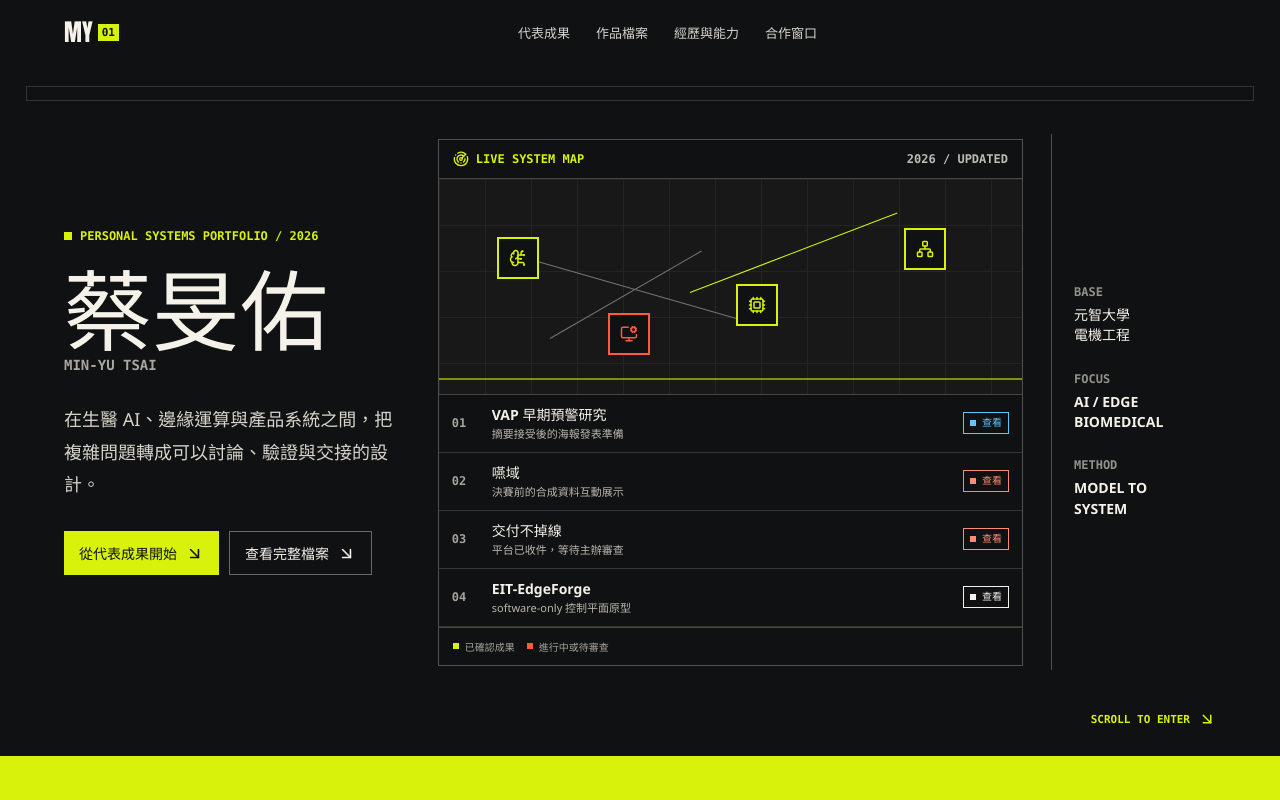
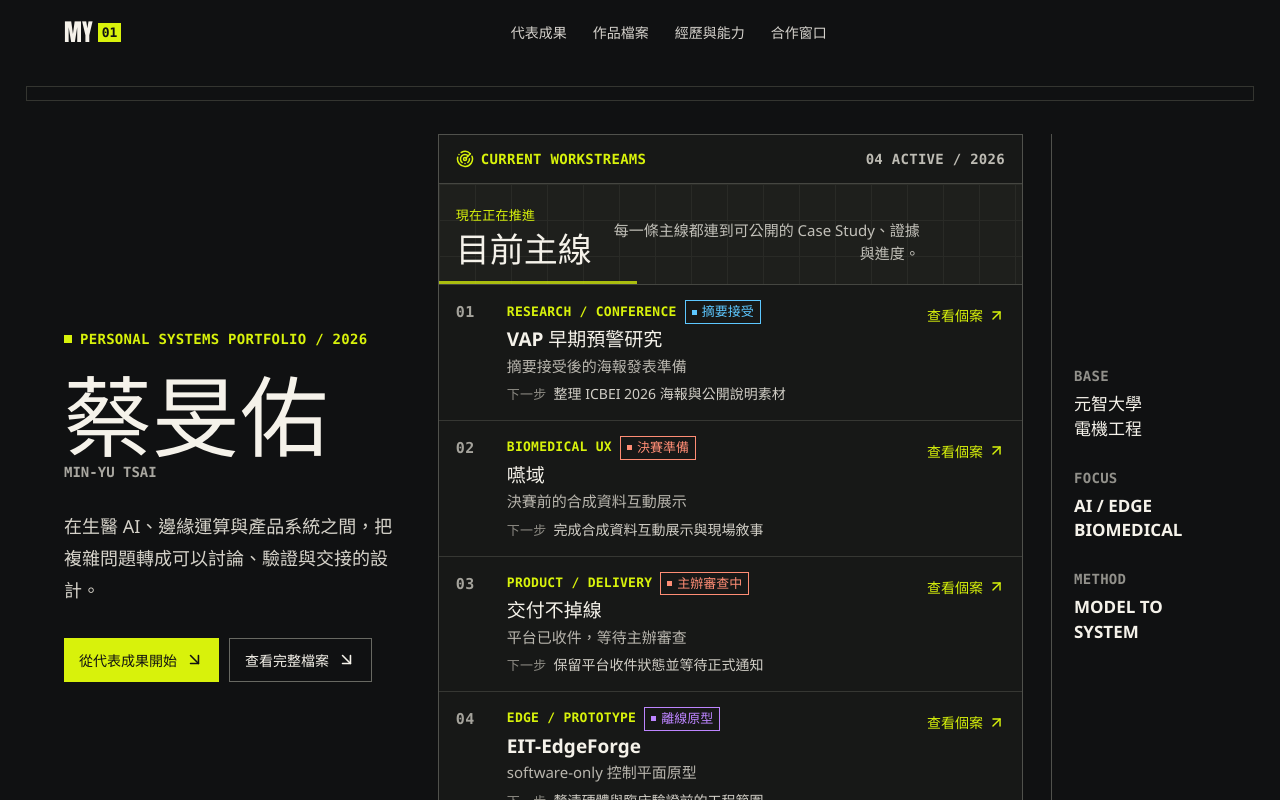
Before and after one commit to Daniel-Tsai-9487/Daniel-Tsai-9487.github.io, a React (Vite) app: page / in a window 1280 px wide. Shown: the top 800 px of the page. Built offline with nearby package versions, Linux system fonts and the light colour scheme.

Commit message:
feat: clarify active workstreams and improve readability

```diff
--- a/src/App.tsx
+++ b/src/App.tsx
@@ -24,9 +24,7 @@ import {
   Link2,
   Menu,
   Maximize2,
-  MonitorCog,
   MoveRight,
-  Network,
   Radar,
   Sparkles,
   X,
@@ -285,36 +283,39 @@ function ScrollingSubtitle() {
 
 function SystemMap() {
   return (
-    <section className="system-map" aria-label="目前進行中的專案狀態">
+    <section className="system-map" aria-labelledby="system-map-heading">
       <div className="system-map-header">
-        <span><Radar size={16} /> LIVE SYSTEM MAP</span>
-        <span>2026 / UPDATED</span>
+        <span><Radar size={18} aria-hidden="true" /> CURRENT WORKSTREAMS</span>
+        <span>{String(currentThreads.length).padStart(2, "0")} ACTIVE / 2026</span>
       </div>
-      <div className="system-map-grid" aria-hidden="true">
-        <span className="map-line map-line-a" />
-        <span className="map-line map-line-b" />
-        <span className="map-line map-line-c" />
-        <span className="map-node map-node-a"><BrainCircuit size={18} /></span>
-        <span className="map-node map-node-b"><Cpu size={18} /></span>
-        <span className="map-node map-node-c"><Network size={18} /></span>
-        <span className="map-node map-node-d"><MonitorCog size={18} /></span>
-        <span className="map-scan" />
+      <div className="system-map-intro">
+        <div>
+          <p>現在正在推進</p>
+          <h2 id="system-map-heading">目前主線</h2>
+        </div>
+        <span>每一條主線都連到可公開的 Case Study、證據與進度。</span>
       </div>
-      <div className="system-thread-list">
+      <ol className="system-thread-list">
         {currentThreads.map((thread, index) => (
-          <a className="system-thread" href={projectPath(thread.id)} key={thread.id}>
-            <span className="thread-index">0{index + 1}</span>
-            <span className="thread-copy">
-              <strong>{thread.label}</strong>
-              <small>{thread.detail}</small>
-            </span>
-            <StatusPill tone={thread.tone}>查看</StatusPill>
-          </a>
+          <li key={thread.id}>
+            <a className="system-thread" href={projectPath(thread.id)}>
+              <span className="thread-index">{String(index + 1).padStart(2, "0")}</span>
+              <span className="thread-copy">
+                <span className="thread-meta">
+                  <small className="thread-lane">{thread.lane}</small>
+                  <span className={`thread-status thread-status-${thread.tone}`}><span aria-hidden="true" />{thread.status}</span>
+                </span>
+                <strong>{thread.label}</strong>
+                <span className="thread-detail">{thread.detail}</span>
+                <span className="thread-next"><em>下一步</em>{thread.next}</span>
+              </span>
+              <span className="thread-action">查看個案 <ArrowUpRight size={17} aria-hidden="true" /></span>
+            </a>
+          </li>
         ))}
-      </div>
+      </ol>
       <div className="system-map-footer">
-        <span><span className="signal-dot" /> 已確認成果</span>
-        <span><span className="signal-dot signal-dot-coral" /> 進行中或待審查</span>
+        <span><span className="signal-dot" /> 狀態與公開範圍均以各案頁面為準</span>
       </div>
     </section>
   );
--- a/src/data/portfolio.ts
+++ b/src/data/portfolio.ts
@@ -697,24 +697,36 @@ export const currentThreads = [
     id: "vap-early-warning",
     label: "VAP 早期預警研究",
     detail: "摘要接受後的海報發表準備",
+    lane: "RESEARCH / CONFERENCE",
+    status: "摘要接受",
+    next: "整理 ICBEI 2026 海報與公開說明素材",
     tone: "accepted" as StatusTone,
   },
   {
     id: "swallow-eit",
     label: "嚥域",
     detail: "決賽前的合成資料互動展示",
+    lane: "BIOMEDICAL UX",
+    status: "決賽準備",
+    next: "完成合成資料互動展示與現場敘事",
     tone: "review" as StatusTone,
   },
   {
     id: "delivery-loop",
     label: "交付不掉線",
     detail: "平台已收件，等待主辦審查",
+    lane: "PRODUCT / DELIVERY",
+    status: "主辦審查中",
+    next: "保留平台收件狀態並等待正式通知",
     tone: "review" as StatusTone,
   },
   {
     id: "eit-edgeforge",
     label: "EIT-EdgeForge",
     detail: "software-only 控制平面原型",
+    lane: "EDGE / PROTOTYPE",
+    status: "離線原型",
+    next: "釐清硬體與臨床驗證前的工程範圍",
     tone: "prototype" as StatusTone,
   },
 ];
--- a/src/styles.css
+++ b/src/styles.css
@@ -2,6 +2,7 @@
   color: #101112;
   background: #f5f2ea;
   font-family: "Noto Sans TC", "Segoe UI", Arial, sans-serif;
+  font-size: 18px;
   font-synthesis: none;
   text-rendering: optimizeLegibility;
 }
@@ -124,7 +125,7 @@ section[id] {
   background: #d8f20b;
   color: #101112;
   font-family: Consolas, "Courier New", monospace;
-  font-size: 11px;
+  font-size: 13px;
   padding: 3px 4px;
 }
 
@@ -135,9 +136,12 @@ section[id] {
 }
 
 .main-nav a {
+  align-items: center;
   color: #d5d2cc;
-  font-size: 13px;
+  display: inline-flex;
+  font-size: 14px;
   font-weight: 700;
+  min-height: 44px;
 }
 
 .main-nav a:hover,
@@ -151,9 +155,9 @@ section[id] {
   border: 1px solid #5c5c59;
   color: #f5f2ea;
   display: none;
-  height: 36px;
+  height: 44px;
   justify-content: center;
-  width: 36px;
+  width: 44px;
 }
 
 .hero {
@@ -202,8 +206,10 @@ section[id] {
 .contact-readiness > span,
   .contact-social-meta > span:first-child {
   font-family: Consolas, "Courier New", monospace;
-  font-size: 12px;
+  font-size: 14px;
   font-weight: 700;
+  letter-spacing: 0.02em;
+  line-height: 1.45;
 }
 
 .eyebrow {
@@ -300,7 +306,8 @@ section[id] {
 
 .system-map {
   border: 1px solid #50514c;
-  min-height: 516px;
+  background: #171817;
+  min-height: 560px;
   overflow: hidden;
   position: relative;
 }
@@ -311,7 +318,7 @@ section[id] {
   color: #bebcb4;
   display: flex;
   justify-content: space-between;
-  padding: 11px 14px;
+  padding: 14px 17px;
 }
 
 .system-map-header {
@@ -325,118 +332,87 @@ section[id] {
   gap: 7px;
 }
 
-.system-map-grid {
-  background-color: #171817;
-  background-image: linear-gradient(#242522 1px, transparent 1px), linear-gradient(90deg, #242522 1px, transparent 1px);
-  background-size: 46px 46px;
+.system-map-intro {
+  align-items: end;
+  background-color: #1e1f1c;
+  background-image: linear-gradient(#292a26 1px, transparent 1px), linear-gradient(90deg, #292a26 1px, transparent 1px);
+  background-size: 36px 36px;
   border-bottom: 1px solid #454641;
-  height: 216px;
-  overflow: hidden;
+  display: grid;
+  gap: 18px;
+  grid-template-columns: auto minmax(0, 1fr);
+  padding: 21px 17px 19px;
   position: relative;
 }
 
-.map-line {
-  background: #73756c;
-  display: block;
-  height: 1px;
+.system-map-intro::after {
+  background: #d8f20b;
+  bottom: 0;
+  content: "";
+  height: 3px;
+  left: 0;
+  opacity: 0.75;
   position: absolute;
-  transform-origin: left center;
-}
-
-.map-line-a {
-  left: 14%;
-  top: 36%;
-  transform: rotate(16deg);
-  width: 42%;
-}
-
-.map-line-b {
-  background: #d8f20b;
-  left: 43%;
-  top: 53%;
-  transform: rotate(-21deg);
-  width: 38%;
-}
-
-.map-line-c {
-  left: 19%;
-  top: 74%;
-  transform: rotate(-30deg);
-  width: 30%;
-}
-
-.map-node {
-  align-items: center;
-  background: #101112;
-  border: 2px solid #d8f20b;
+  width: 34%;
+}
+
+.system-map-intro p,
+.thread-lane,
+.thread-next em {
   color: #d8f20b;
-  display: flex;
-  height: 42px;
-  justify-content: center;
-  position: absolute;
-  width: 42px;
-  z-index: 2;
-}
-
-.map-node-a {
-  left: 10%;
-  top: 27%;
-}
-
-.map-node-b {
-  left: 51%;
-  top: 49%;
-}
-
-.map-node-c {
-  right: 13%;
-  top: 23%;
-}
-
-.map-node-d {
-  border-color: #ff5a3a;
-  bottom: 18%;
-  color: #ff5a3a;
-  left: 29%;
-}
-
-.map-scan {
-  background: #d8f20b;
-  height: 2px;
-  left: 0;
-  opacity: 0.55;
-  position: absolute;
-  top: 0;
-  transform: translateY(0);
-  width: 100%;
-  animation: map-scan 3.6s linear infinite;
+  font-family: Consolas, "Courier New", monospace;
+  font-size: 13px;
+  font-style: normal;
+  font-weight: 800;
+  letter-spacing: 0.02em;
+}
+
+.system-map-intro h2 {
+  color: #f5f2ea;
+  font-family: Impact, "Arial Black", sans-serif;
+  font-size: 34px;
+  line-height: 1;
+  margin-top: 7px;
+}
+
+.system-map-intro > span {
+  color: #c2c0b9;
+  font-size: 15px;
+  line-height: 1.55;
+  max-width: 310px;
+  text-align: right;
 }
 
 .system-thread-list {
   display: grid;
+  list-style: none;
 }
 
 .system-thread {
-  align-items: center;
+  align-items: start;
   background: transparent;
   border: 0;
   border-bottom: 1px solid #363733;
   color: #f5f2ea;
   display: grid;
-  gap: 10px;
-  grid-template-columns: 30px 1fr auto;
-  min-height: 58px;
-  padding: 9px 13px;
+  gap: 13px;
+  grid-template-columns: 38px minmax(0, 1fr) auto;
+  min-height: 98px;
+  padding: 15px 17px;
   text-align: left;
+  transition: background-color 180ms ease, box-shadow 180ms ease;
 }
 
 .system-thread:hover,
 .system-thread:focus-visible {
-  background: #262723;
+  background: #252622;
+  box-shadow: inset 4px 0 0 #d8f20b;
 }
 
 .thread-index {
   color: #a5a39c;
+  font-size: 15px;
+  padding-top: 2px;
 }
 
 .thread-copy {
@@ -445,23 +421,87 @@ section[id] {
   min-width: 0;
 }
 
+.thread-meta {
+  align-items: center;
+  display: flex;
+  flex-wrap: wrap;
+  gap: 8px;
+}
+
 .thread-copy strong {
+  font-size: 19px;
+  line-height: 1.3;
+  overflow-wrap: anywhere;
+}
+
+.thread-lane {
+  display: block;
+  margin-bottom: 2px;
+}
+
+.thread-status {
+  align-items: center;
+  border: 1px solid currentColor;
+  display: inline-flex;
+  font-family: Consolas, "Courier New", monospace;
+  font-size: 13px;
+  font-weight: 800;
+  gap: 5px;
+  line-height: 1.2;
+  padding: 3px 6px;
+}
+
+.thread-status > span {
+  background: currentColor;
+  display: inline-block;
+  height: 5px;
+  width: 5px;
+}
+
+.thread-status-accepted { color: #5dc7ff; }
+.thread-status-review { color: #ff8d75; }
+.thread-status-prototype { color: #bd85ff; }
+
+.thread-detail {
+  color: #b9b6ae;
+  font-size: 15px;
+  line-height: 1.5;
+}
+
+.thread-next {
+  align-items: baseline;
+  color: #d1cec6;
+  display: flex;
+  flex-wrap: wrap;
   font-size: 14px;
-  overflow-wrap: anywhere;
-}
-
-.thread-copy small {
-  color: #b9b6ae;
-  font-size: 11px;
-  line-height: 1.35;
+  gap: 7px;
+  line-height: 1.45;
+  margin-top: 4px;
+}
+
+.thread-next em {
+  color: #8d8b84;
+  font-size: 13px;
+}
+
+.thread-action {
+  align-items: center;
+  color: #d8f20b;
+  display: inline-flex;
+  font-size: 14px;
+  font-weight: 800;
+  gap: 5px;
+  padding-top: 5px;
+  white-space: nowrap;
 }
 
 .system-map-footer {
   border-top: 1px solid #454641;
   color: #a5a39c;
-  font-size: 10px;
+  font-size: 13px;
   gap: 12px;
   justify-content: flex-start;
+  line-height: 1.45;
 }
 
 .system-map-footer span {
@@ -480,12 +520,12 @@ section[id] {
   border: 1px solid currentColor;
   display: inline-flex;
   font-family: Consolas, "Courier New", monospace;
-  font-size: 10px;
+  font-size: 13px;
   font-weight: 700;
   gap: 6px;
   line-height: 1.25;
   max-width: 100%;
-  padding: 4px 6px;
+  padding: 5px 8px;
   text-align: left;
 }
 
@@ -523,7 +563,7 @@ section[id] {
 }
 
 .hero-meta strong {
-  font-size: 14px;
+  font-size: 17px;
   line-height: 1.45;
 }
 
@@ -533,7 +573,7 @@ section[id] {
   color: #d8f20b;
   display: flex;
   font-family: Consolas, "Courier New", monospace;
-  font-size: 11px;
+  font-size: 14px;
   font-weight: 700;
   gap: 8px;
   position: absolute;
@@ -590,7 +630,7 @@ section[id] {
   align-self: end;
   display: grid;
   font-family: Consolas, "Courier New", monospace;
-  font-size: 12px;
+  font-size: 14px;
   font-weight: 800;
   gap: 10px;
 }
@@ -655,8 +695,8 @@ section[id] {
 
 .story-beat span {
   color: #c8c5bd;
-  font-size: 16px;
-  line-height: 1.65;
+  font-size: 17px;
+  line-height: 1.7;
 }
 
 .scrolling-subtitle {
@@ -701,8 +741,8 @@ section[id] {
 
 .section-heading div > p {
   color: #575850;
-  font-size: 16px;
-  line-height: 1.65;
+  font-size: 17px;
+  line-height: 1.7;
   margin-top: 16px;
   max-width: 620px;
 }
@@ -804,7 +844,7 @@ section[id] {
 .project-english {
   color: #c2c0b9;
   font-family: Consolas, "Courier New", monospace;
-  font-size: 12px;
+  font-size: 14px;
   font-weight: 700;
   line-height: 1.45;
   margin-top: 9px;
@@ -820,8 +860,8 @@ section[id] {
 .project-detail {
   border-left: 3px solid var(--accent);
   color: #c2c0b9;
-  font-size: 16px;
-  line-height: 1.65;
+  font-size: 17px;
+  line-height: 1.7;
   margin-top: 22px;
   max-width: 545px;
   padding-left: 12px;
@@ -839,7 +879,7 @@ section[id] {
   border: 1px solid #62635d;
   color: #dedbd3;
   font-family: Consolas, "Courier New", monospace;
-  font-size: 11px;
+  font-size: 13px;
   padding: 6px 8px;
 }
 
@@ -908,7 +948,7 @@ section[id] {
   background: #101112;
   color: var(--accent);
   font-family: Consolas, "Courier New", monospace;
-  font-size: 11px;
+  font-size: 13px;
   font-weight: 700;
   left: 0;
   padding: 9px 12px;
@@ -964,7 +1004,7 @@ section[id] {
 .visual-coordinate {
   color: #101112;
   font-family: Consolas, "Courier New", monospace;
-  font-size: 11px;
+  font-size: 13px;
   font-weight: 800;
   position: absolute;
   z-index: 5;
@@ -1010,7 +1050,7 @@ section[id] {
   color: #575850;
   font-size: 13px;
   font-weight: 800;
-  min-height: 38px;
+  min-height: 44px;
   padding: 7px 11px;
   white-space: nowrap;
 }
@@ -1026,7 +1066,7 @@ section[id] {
 .archive-filter-wrap > p {
   align-self: center;
   color: #5d5e58;
-  font-size: 12px;
+  font-size: 14px;
   line-height: 1.5;
   text-align: right;
 }
@@ -1094,7 +1134,7 @@ section[id] {
 .archive-card-flagship {
   color: #356008;
   font-family: Consolas, "Courier New", monospace;
-  font-size: 10px;
+  font-size: 13px;
   font-weight: 800;
   letter-spacing: 0;
   line-height: 1;
@@ -1124,8 +1164,8 @@ section[id] {
 
 .archive-card-summary {
   color: #5a5b55;
-  font-size: 16px;
-  line-height: 1.6;
+  font-size: 17px;
+  line-height: 1.65;
   overflow-wrap: anywhere;
   position: relative;
   z-index: 1;
@@ -1139,7 +1179,7 @@ section[id] {
 
 .archive-card-bottom {
   color: #74746e;
-  font-size: 10px;
+  font-size: 13px;
   margin-top: auto;
 }
 
@@ -1228,7 +1268,7 @@ section[id] {
 
 .archive-detail-bottom > p:first-child {
   color: #c6c3bb;
-  font-size: 16px;
+  font-size: 17px;
   line-height: 1.7;
   max-width: 620px;
 }
@@ -1246,7 +1286,7 @@ section[id] {
   align-items: flex-start;
   color: var(--accent);
   display: flex;
-  font-size: 12px;
+  font-size: 14px;
   gap: 7px;
   grid-column: 1 / -1;
   line-height: 1.6;
@@ -1292,8 +1332,8 @@ section[id] {
 
 .profile-statement > p:last-child {
   color: #c9c6be;
-  font-size: 16px;
-  line-height: 1.65;
+  font-size: 17px;
+  line-height: 1.7;
   margin-top: 18px;
 }
 
@@ -1320,7 +1360,7 @@ section[id] {
 
 .achievement-strip span {
   font-family: Consolas, "Courier New", monospace;
-  font-size: 12px;
+  font-size: 14px;
   font-weight: 800;
   line-height: 1.5;
 }
@@ -1343,7 +1383,7 @@ section[id] {
 .trajectory-list time {
   color: #641e11;
   font-family: Consolas, "Courier New", monospace;
-  font-size: 12px;
+  font-size: 15px;
   font-weight: 700;
   padding-top: 3px;
 }
@@ -1353,8 +1393,8 @@ section[id] {
 }
 
 .trajectory-list p {
-  font-size: 16px;
-  line-height: 1.65;
+  font-size: 17px;
+  line-height: 1.7;
   margin-top: 7px;
   max-width: 710px;
 }
@@ -1387,7 +1427,7 @@ section[id] {
 .recognition-year {
   color: #4d4f19;
   font-family: Consolas, "Courier New", monospace;
-  font-size: 12px;
+  font-size: 14px;
   font-weight: 800;
 }
 
@@ -1403,7 +1443,7 @@ section[id] {
 }
 
 .recognition-row strong {
-  font-size: 16px;
+  font-size: 17px;
   line-height: 1.45;
 }
 
@@ -1449,8 +1489,8 @@ section[id] {
 
 .capability p {
   color: #575850;
-  font-size: 16px;
-  line-height: 1.65;
+  font-size: 17px;
+  line-height: 1.7;
   margin-top: 13px;
 }
 
@@ -1465,7 +1505,7 @@ section[id] {
 .capability li {
   background: #d9d7ce;
   font-family: Consolas, "Courier New", monospace;
-  font-size: 11px;
+  font-size: 13px;
   padding: 5px 6px;
 }
 
@@ -1525,8 +1565,8 @@ section[id] {
 
 .contact-readiness p {
   color: #c4c1b9;
-  font-size: 16px;
-  line-height: 1.65;
+  font-size: 17px;
+  line-height: 1.7;
   margin-top: 17px;
 }
 
@@ -1578,7 +1618,7 @@ section[id] {
 
 .contact-social-meta > span:first-child {
   color: #a9a7a0;
-  font-size: 10px;
+  font-size: 13px;
 }
 
 .contact-social-meta > span:last-child {
@@ -1593,7 +1633,7 @@ section[id] {
   color: #9d9c95;
   display: flex;
   font-family: Consolas, "Courier New", monospace;
-  font-size: 11px;
+  font-size: 13px;
   font-weight: 700;
   justify-content: space-between;
   padding: 20px 5vw;
@@ -1633,7 +1673,7 @@ section[id] {
   background: #d8f20b;
   color: #101112;
   font-family: Consolas, "Courier New", monospace;
-  font-size: 11px;
+  font-size: 13px;
   padding: 3px 4px;
 }
 
@@ -1645,7 +1685,7 @@ section[id] {
 .detail-board-label,
 .detail-board-metric {
   font-family: Consolas, "Courier New", monospace;
-  font-size: 11px;
+  font-size: 13px;
   font-weight: 700;
 }
 
@@ -1730,7 +1770,7 @@ section[id] {
 .detail-status-row > span:last-child {
   color: #aaa8a0;
   font-family: Consolas, "Courier New", monospace;
-  font-size: 11px;
+  font-size: 13px;
   font-weight: 700;
 }
 
@@ -1888,13 +1928,13 @@ section[id] {
 .detail-facts dt {
   color: var(--accent);
   font-family: Consolas, "Courier New", monospace;
-  font-size: 11px;
+  font-size: 13px;
   font-weight: 700;
 }
 
 .detail-facts dd {
   color: #f5f2ea;
-  font-size: 15px;
+  font-size: 17px;
   line-height: 1.5;
   margin: 0;
   overflow-wrap: anywhere;
@@ -1918,7 +1958,7 @@ section[id] {
   align-items: flex-start;
   color: #d0cdc5;
   display: flex;
-  font-size: 16px;
+  font-size: 17px;
   gap: 10px;
   line-height: 1.7;
 }
@@ -1952,7 +1992,7 @@ section[id] {
 .case-study-boundaries > div > p {
   color: var(--accent);
   font-family: Consolas, "Courier New", monospace;
-  font-size: 11px;
+  font-size: 13px;
   font-weight: 800;
   letter-spacing: 0;
 }
@@ -2010,8 +2050,8 @@ section[id] {
 
 .case-study-brief li {
   color: #cfccc4;
-  font-size: 16px;
-  line-height: 1.55;
+  font-size: 17px;
+  line-height: 1.65;
   padding-left: 16px;
   position: relative;
 }
@@ -2055,7 +2095,7 @@ section[id] {
 
 .case-study-section-heading h3 + p {
   color: #aaa8a0;
-  font-size: 16px;
+  font-size: 17px;
   line-height: 1.7;
   margin-top: 14px;
 }
@@ -2118,7 +2158,7 @@ section[id] {
   color: #b4b1a8;
   display: flex;
   font-family: Consolas, "Courier New", monospace;
-  font-size: 10px;
+  font-size: 13px;
   font-weight: 700;
   gap: 16px;
   justify-content: space-between;
@@ -2196,7 +2236,7 @@ section[id] {
 .case-link-index-intro p {
   color: var(--accent);
   font-family: Consolas, "Courier New", monospace;
-  font-size: 11px;
+  font-size: 13px;
   font-weight: 800;
 }
 
@@ -2294,7 +2334,7 @@ section[id] {
 .case-media-control span {
   color: #a9a7a0;
   font-family: Consolas, "Courier New", monospace;
-  font-size: 10px;
+  font-size: 13px;
   font-weight: 700;
 }
 
@@ -2303,7 +2343,7 @@ section[id] {
 }
 
 .case-media-control strong {
-  font-size: 16px;
+  font-size: 17px;
   font-weight: 700;
   line-height: 1.45;
   overflow-wrap: anywhere;
@@ -2346,7 +2386,7 @@ section[id] {
   border-bottom: 1px solid #4c4d48;
   color: #a9a7a0;
   font-family: Consolas, "Courier New", monospace;
-  font-size: 11px;
+  font-size: 13px;
   font-weight: 800;
 }
 
@@ -2397,12 +2437,12 @@ section[id] {
 .case-media-dialog-footer span {
   color: var(--accent);
   font-family: Consolas, "Courier New", monospace;
-  font-size: 11px;
+  font-size: 13px;
   font-weight: 800;
 }
 
 .case-media-dialog-footer strong {
-  font-size: 16px;
+  font-size: 17px;
   line-height: 1.4;
   overflow-wrap: anywhere;
   text-align: right;
@@ -2464,8 +2504,8 @@ section[id] {
 
 .case-flow-step p {
   color: #bdbab2;
-  font-size: 16px;
-  line-height: 1.65;
+  font-size: 17px;
+  line-height: 1.7;
   margin-top: 12px;
   overflow-wrap: anywhere;
 }
@@ -2507,7 +2547,7 @@ section[id] {
 
 .case-chapter-index span:last-child {
   color: #a9a7a0;
-  font-size: 10px;
+  font-size: 13px;
   overflow-wrap: anywhere;
 }
 
@@ -2522,8 +2562,8 @@ section[id] {
 
 .case-chapter p {
   color: #c9c6be;
-  font-size: 16px;
-  line-height: 1.75;
+  font-size: 17px;
+  line-height: 1.8;
   margin-top: 18px;
 }
 
@@ -2565,7 +2605,7 @@ section[id] {
 .case-milestone-list li > div > span {
   color: #c4c1b9;
   display: block;
-  font-size: 16px;
+  font-size: 17px;
   line-height: 1.65;
   margin-top: 12px;
 }
@@ -2608,7 +2648,7 @@ section[id] {
 .case-link-status {
   color: var(--accent);
   font-family: Consolas, "Courier New", monospace;
-  font-size: 10px;
+  font-size: 13px;
   font-weight: 800;
 }
 
@@ -2624,8 +2664,8 @@ section[id] {
 
 .case-evidence-card p {
   color: #c4c1b9;
-  font-size: 16px;
-  line-height: 1.65;
+  font-size: 17px;
+  line-height: 1.7;
   margin-top: 15px;
 }
 
@@ -2633,7 +2673,7 @@ section[id] {
   color: #8d8b84;
   display: block;
   font-family: Consolas, "Courier New", monospace;
-  font-size: 10px;
+  font-size: 13px;
   font-weight: 700;
   line-height: 1.45;
   margin-top: 18px;
@@ -2704,7 +2744,7 @@ section[id] {
 
 .case-link-main strong {
   color: currentColor;
-  font-size: 16px;
+  font-size: 17px;
   line-height: 1.4;
   overflow-wrap: anywhere;
 }
@@ -2751,8 +2791,8 @@ section[id] {
 
 .case-outcome p {
   color: #c1beb5;
-  font-size: 16px;
-  line-height: 1.65;
+  font-size: 17px;
+  line-height: 1.7;
   margin-top: 17px;
 }
 
@@ -2772,7 +2812,7 @@ section[id] {
 .case-public-scope-summary {
   color: #c9c6be;
   display: block;
-  font-size: 16px;
+  font-size: 17px;
   line-height: 1.7;
   margin-top: 16px;
   max-width: 420px;
@@ -2787,7 +2827,7 @@ section[id] {
   border-bottom: 1px solid #4c4d48;
   color: #d0cdc5;
   display: flex;
-  font-size: 16px;
+  font-size: 17px;
   gap: 12px;
   line-height: 1.7;
   padding: 17px 0;
@@ -2841,7 +2881,7 @@ section[id] {
   border-left: 1px solid #4c4d48;
   color: var(--accent);
   font-family: Consolas, "Courier New", monospace;
-  font-size: 12px;
+  font-size: 14px;
   flex-direction: column;
   font-weight: 700;
   justify-content: center;
@@ -2872,10 +2912,6 @@ section[id] {
   transform: translateY(0);
 }
 
-@keyframes map-scan {
-  to { transform: translateY(216px); }
-}
-
 @keyframes orbit-a {
   to { transform: rotate(380deg); }
 }
@@ -2899,7 +2935,6 @@ section[id] {
     transition: none;
   }
 
-  .map-scan,
   .visual-orbit,
   .case-media-synthesis-grid::after {
     animation: none;
@@ -3218,20 +3253,19 @@ section[id] {
   }
 
   .system-map-header {
-    gap: 9px;
+    gap: 5px;
     min-width: 0;
-    overflow: hidden;
     padding-left: 12px;
     padding-right: 12px;
   }
 
-  .system-map-header span {
+  .system-map-header span:first-child,
+  .system-map-header span:last-child {
+    font-size: 12px;
     min-width: 0;
   }
 
   .system-map-header span:last-child {
-    overflow: hidden;
-    text-overflow: ellipsis;
     white-space: nowrap;
   }
 
@@ -3239,16 +3273,28 @@ section[id] {
     flex-wrap: wrap;
   }
 
-  .system-map-grid {
-    background-size: 38px 38px;
-  }
-
   .system-thread {
     min-inline-size: 0;
   }
 
-  .system-map {
-    min-height: 500px;
+  .system-map-intro {
+    align-items: start;
+    grid-template-columns: 1fr;
+  }
+
+  .system-map-intro > span {
+    text-align: left;
+  }
+
+  .system-thread {
+    grid-template-columns: 30px minmax(0, 1fr);
+    min-height: 0;
+    padding: 15px 12px;
+  }
+
+  .thread-action {
+    grid-column: 2;
+    padding-top: 0;
   }
 
   .hero-meta {
@@ -3398,7 +3444,7 @@ section[id] {
   }
 
   .archive-facts strong {
-    font-size: 13px;
+    font-size: 14px;
   }
 
   .detail-topbar {
@@ -3419,7 +3465,7 @@ section[id] {
   }
 
   .detail-back {
-    font-size: 12px;
+    font-size: 14px;
     white-space: nowrap;
   }
 
@@ -3446,7 +3492,7 @@ section[id] {
   }
 
   .detail-english {
-    font-size: 11px;
+    font-size: 14px;
   }
 
   .detail-status-row {
```
Also changed, not shown: 1 other file (tests, documents, lock files or other folders).
